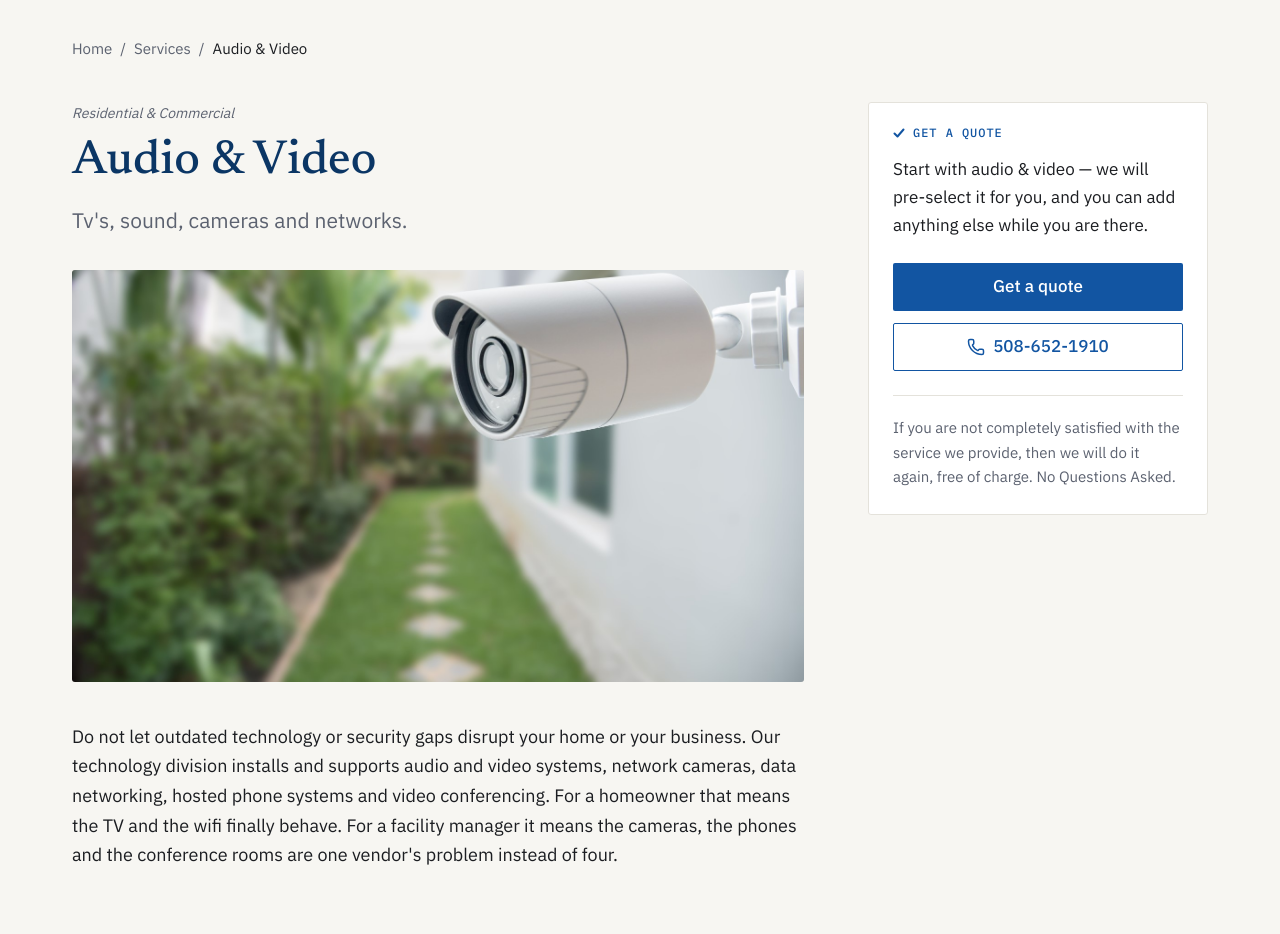
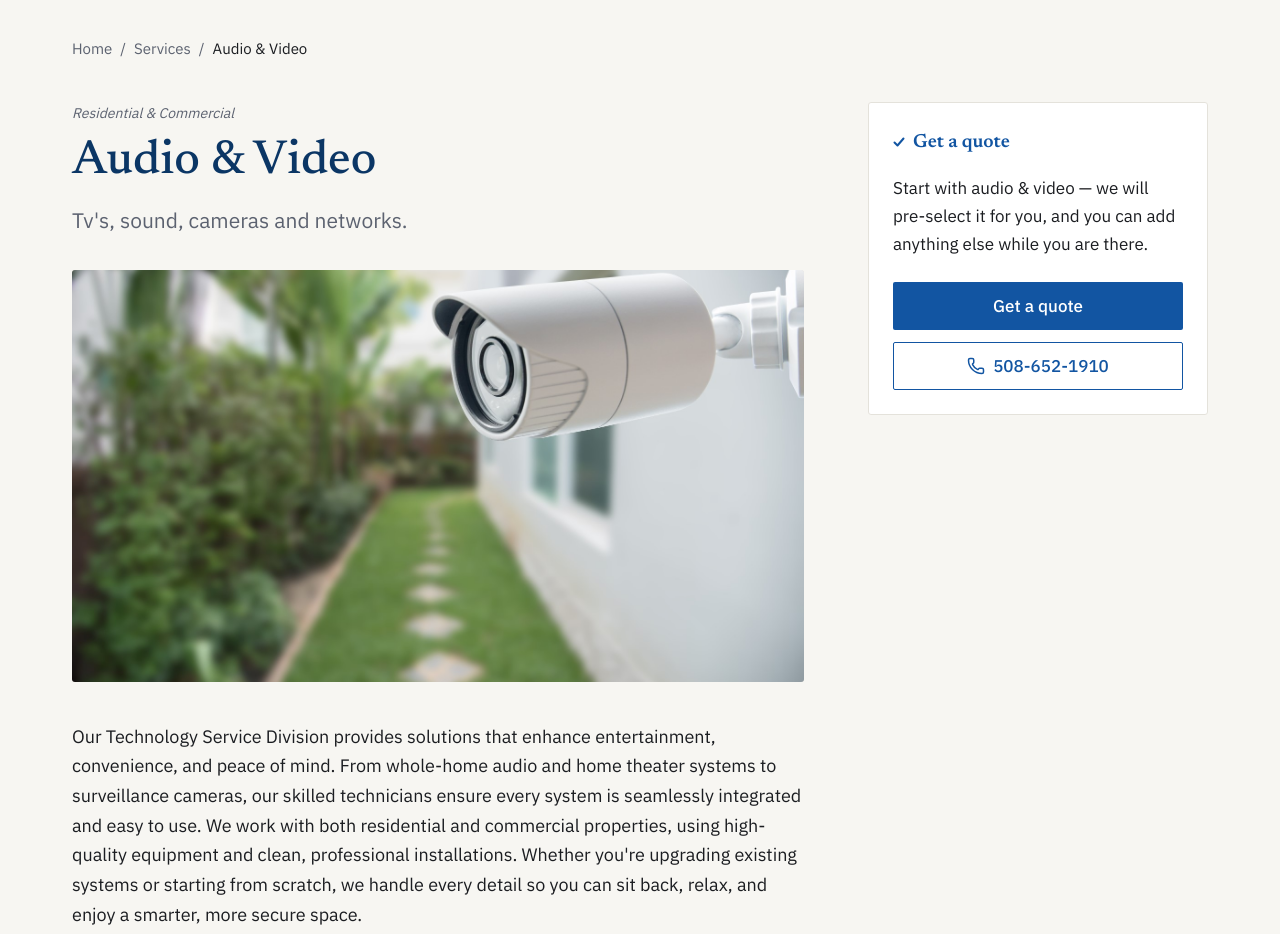
Before and after one commit to crossservicesgroup-ai/CrossServicesSite, a Next.js app: page /services/audio-video in a window 1280 px wide. Shown: the part 100-1034 px from the top of the page. Built offline with nearby package versions, Linux system fonts and the light colour scheme.

Commit message:
Rewrite audio/video and property management intros, restyle and trim quote sidebar
Co-Authored-By: Claude Sonnet 5 <noreply@anthropic.com>

```diff
--- a/components/blocks/QuoteSidebar.tsx
+++ b/components/blocks/QuoteSidebar.tsx
@@ -11,7 +11,7 @@ export function QuoteSidebar({ serviceSlug, serviceName }: { serviceSlug: string
   return (
     <aside className="hidden lg:block">
       <div className="sticky top-28 rounded-[3px] border border-line bg-surface p-6">
-        <p className="type-eyebrow mb-4 flex items-center gap-2 text-cross-blue">
+        <p className="font-display mb-4 flex items-center gap-2 text-[19px] font-semibold text-cross-blue">
           <CheckGlyph />
           Get a quote
         </p>
@@ -29,10 +29,6 @@ export function QuoteSidebar({ serviceSlug, serviceName }: { serviceSlug: string
             {site.phone.display}
           </ButtonLink>
         </div>
-
-        <p className="mt-6 border-t border-line pt-5 text-[15px] text-muted">
-          {site.guarantee.quote}
-        </p>
       </div>
     </aside>
   );
--- a/content/services.ts
+++ b/content/services.ts
@@ -438,7 +438,7 @@ export const services: Service[] = [
     group: "repairs",
     tagline: "Tv's, sound, cameras and networks.",
     intro:
-      "Do not let outdated technology or security gaps disrupt your home or your business. Our technology division installs and supports audio and video systems, network cameras, data networking, hosted phone systems and video conferencing. For a homeowner that means the TV and the wifi finally behave. For a facility manager it means the cameras, the phones and the conference rooms are one vendor's problem instead of four.",
+      "Our Technology Service Division provides solutions that enhance entertainment, convenience, and peace of mind. From whole-home audio and home theater systems to surveillance cameras, our skilled technicians ensure every system is seamlessly integrated and easy to use. We work with both residential and commercial properties, using high-quality equipment and clean, professional installations. Whether you're upgrading existing systems or starting from scratch, we handle every detail so you can sit back, relax, and enjoy a smarter, more secure space.",
     includes: [
       "Audio and video systems",
       "Network cameras",
@@ -475,7 +475,7 @@ export const services: Service[] = [
     group: "property",
     tagline: "One point of contact for the whole property, all year.",
     intro:
-      "Have peace of mind knowing that your property is being cared for when you cannot be there and that all of its needs are being met. We handle routine maintenance and preventative care, run large and small projects, and stay reachable for emergencies around the clock, for a low monthly fee. It works the same way for a second home you visit twice a year and for a commercial building with tenants in it.",
+      "Have peace of mind knowing that your home is being cared for when you cannot be there and that all your needs are being met. Frequent home inspections will ensure safety from weather and security related events. With frequent walk-throughs our team will monitor all automobiles, entryways and doors as well as monitor the temperature and alarm systems. All potential repair or maintenance needs will be accompanied with a suggested action plan to ensure proper correction at your preference.",
     includes: [
       "Routine maintenance",
       "Preventative care",
```
